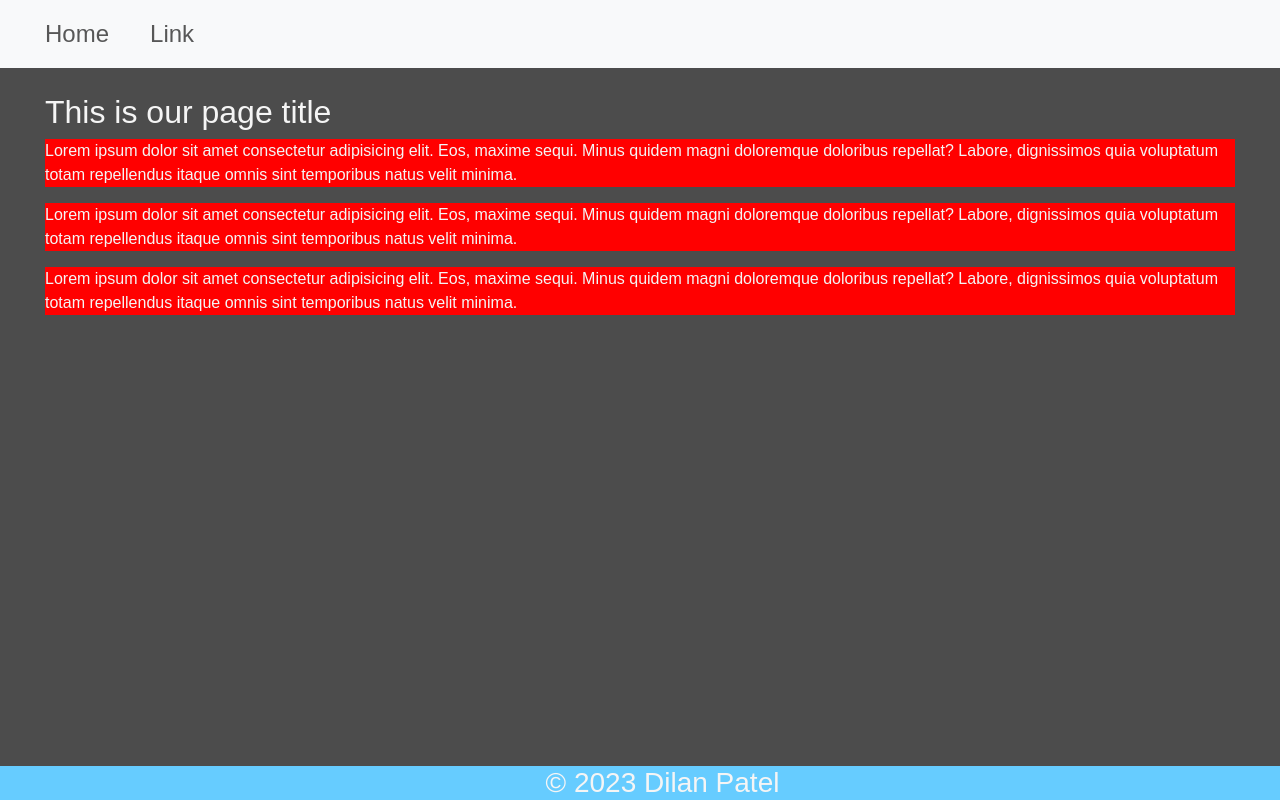
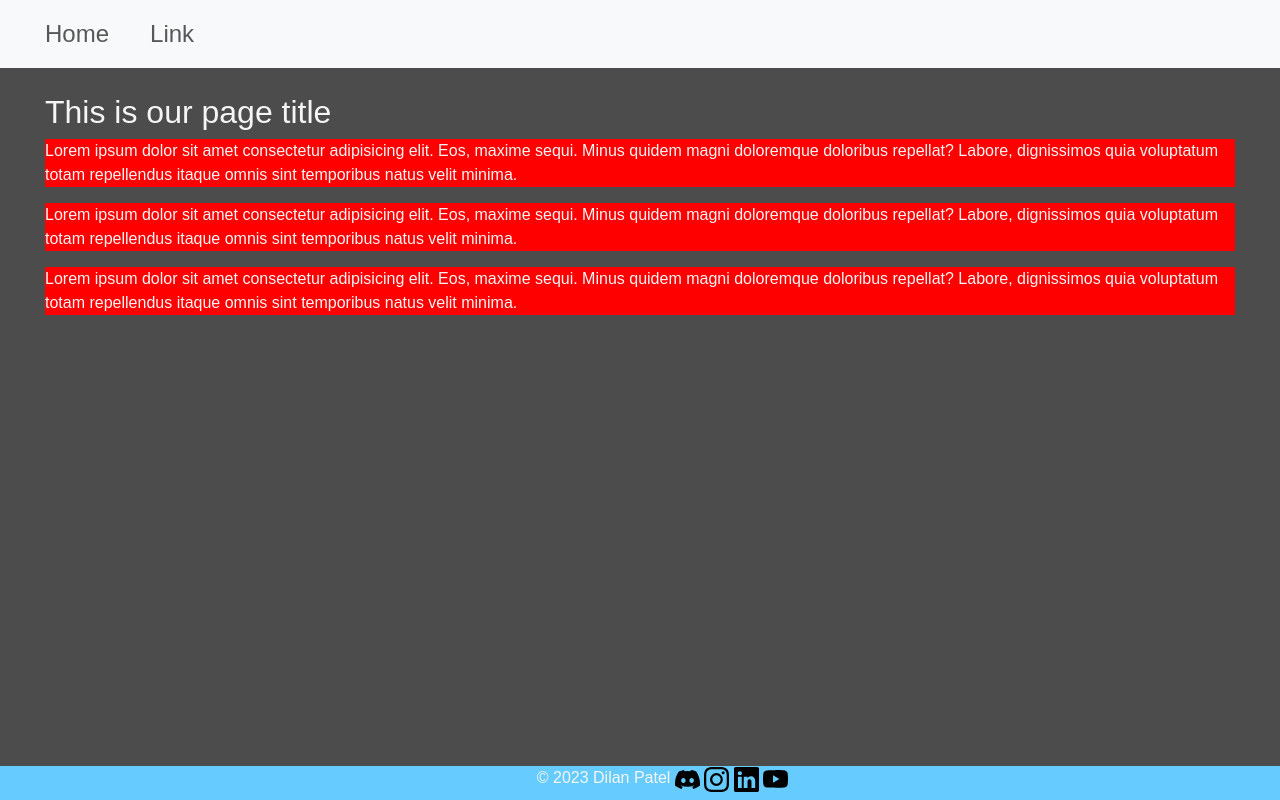
Before and after one commit to dilanpatel20/Website-1.1, a plain HTML site: page index.html in a window 1280 px wide. Drawn offline with nearby package versions, Linux system fonts and the light colour scheme.

Commit message:
added social media img's
added social media images to footer. still playing around with footer and spacing. will add hyperlinks to them later.

```diff
--- a/css/main.scss
+++ b/css/main.scss
@@ -52,13 +52,18 @@ nav {
     }
 
 footer {
-    h3 {
     padding-left: 45px;
-        text-align: center;
-    }
     position: fixed; // The footer will be fixed at the bottom of the page.
     bottom: 0; // Will be at the bottom, 0 pixels up from the bottom.
     width: 100%;
     height: 33.75px; // Height of the footer.
     background: #6cf;
+    text-align: center;
 }
+
+#socialMedia { // for the social media icons
+        width: 25px;
+        height: 25px;
+        justify-content: center;
+
+}
--- a/index.html
+++ b/index.html
@@ -95,10 +95,14 @@
         <!-- Bootstrap -->
 
         <footer>
-            <h3>&copy;
-                <script>document.write(new Date().getFullYear())</script>
-                Dilan Patel
-            </h3>
+            &copy;
+            <script>document.write(new Date().getFullYear())</script>
+            Dilan Patel
+
+            <img id="socialMedia" src="images/discord.svg" alt="Discord Logo">
+            <img id="socialMedia" src="images/instagram.svg" alt="Instagramlogo">
+            <img id="socialMedia" src="images/linkedin.svg" alt="LinkedIn Logo">
+            <img id="socialMedia" src="images/youtube.svg" alt="Youtube Logo">
 
 
         </footer>
```
Also changed, not shown: css/main.css, images/discord.svg (added), images/instagram.svg (added), images/linkedin.svg (added), images/youtube.svg (added), 1 other file. Lines whose indentation alone changed are shown as unchanged.
